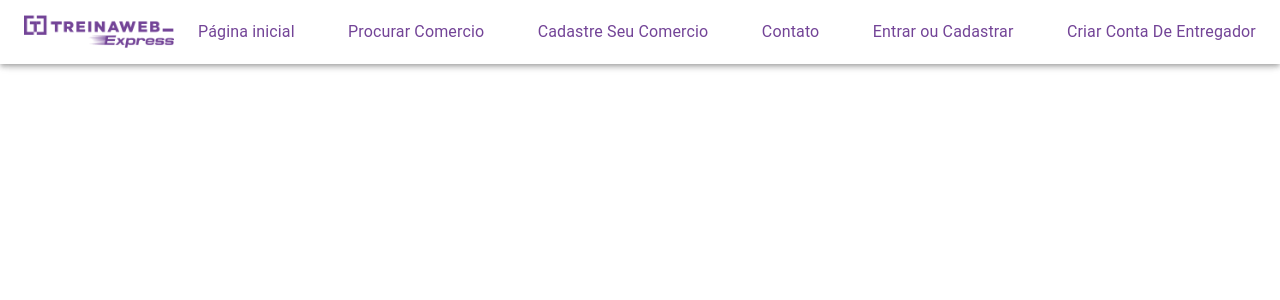
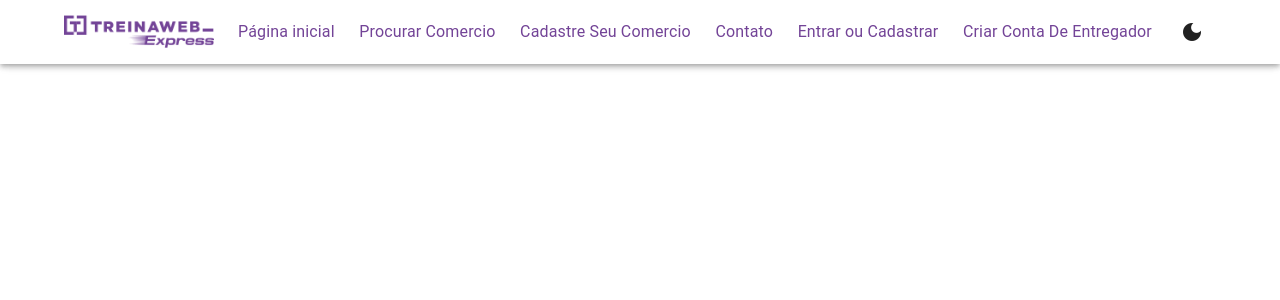
Before and after one commit to treinaweb/treinaweb-MaterialUI-Temas, a React (Create React App) app: page / in a window 1280 px wide. Shown: the top 300 px of the page. Built offline with nearby package versions, Linux system fonts and the light colour scheme.

Commit message:
05:23 - Aplicando troca do tema automático

```diff
--- a/src/components/Header/index.tsx
+++ b/src/components/Header/index.tsx
@@ -6,8 +6,10 @@ import {
   IconButton,
   Icon,
   Drawer,
+  Container,
 } from "@mui/material";
 import { useState } from "react";
+import ToogleThemeButton from "../TogleTheme";
 
 export default function Header() {
   const [openDrawer, setOpenDrawer] = useState(false);
@@ -21,7 +23,7 @@ export default function Header() {
   ];
   return (
     <AppBar color="inherit">
-      <Toolbar>
+      <Toolbar component={Container}>
         <img
           src="/tw-express.png"
           alt="logo"
@@ -36,6 +38,7 @@ export default function Header() {
             },
             justifyContent: "space-between",
             gap: 2,
+            mr: 2,
           }}
         >
           {links.map((nome) => {
@@ -50,6 +53,7 @@ export default function Header() {
         >
           <Icon>menu</Icon>
         </IconButton>
+        <ToogleThemeButton />
         <Drawer
           open={openDrawer}
           onClick={() => setOpenDrawer(false)}
--- /dev/null
+++ b/src/components/TogleTheme/index.tsx
@@ -0,0 +1,25 @@
+import { IconButton, Icon } from "@mui/material";
+import { useContext } from "react";
+import { ThemeDataContext } from "../../contexts/theme-context";
+import themeDark from "../../theme/theme-dark";
+import themeLight from "../../theme/theme-light";
+
+export default function ToogleThemeButton() {
+  const { ThemeDispatch, ThemeState } = useContext(ThemeDataContext);
+
+  function toogleTheme() {
+    if (ThemeState.palette.mode === "dark") {
+      ThemeDispatch(themeLight);
+    } else {
+      ThemeDispatch(themeDark);
+    }
+  }
+
+  return (
+    <IconButton size="large" color="inherit" onClick={toogleTheme}>
+      <Icon>
+        {ThemeState.palette.mode === "dark" ? "light_mode1" : "dark_mode"}
+      </Icon>
+    </IconButton>
+  );
+}
--- a/src/contexts/theme-context.tsx
+++ b/src/contexts/theme-context.tsx
@@ -3,12 +3,10 @@ import {
   Dispatch,
   PropsWithChildren,
   SetStateAction,
-  useEffect,
   useState,
 } from "react";
 import { Theme, createTheme, ThemeProvider } from "@mui/material";
 import themeLight from "../theme/theme-light";
-import themeDark from "../theme/theme-dark";
 
 interface ThemeDataContextInterface {
   ThemeState: Theme;
```
